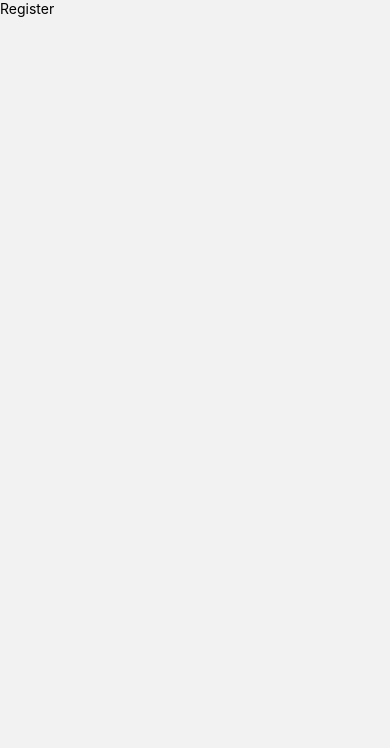
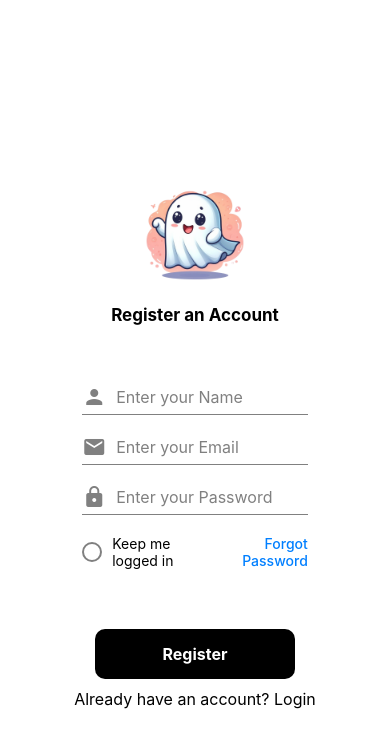
Before and after one commit to AnukulPr1me/Project-PixGen, a React Native app: screen /Register in a window 390 px wide. Shown: the top 748 px of the page. Built offline with nearby package versions, Linux system fonts and the light colour scheme.

Commit message:
Register screen

```diff
--- a/Pages/Login.js
+++ b/Pages/Login.js
@@ -3,6 +3,7 @@ import { StyleSheet, Text, View, SafeAreaView, Image, KeyboardAvoidingView, Text
 import Icon from 'react-native-vector-icons/MaterialIcons';
 
 const logoImage = require('../img/pixgen_logo.png');
+const logoImg = require('../img/PixGen.png')
 
 const Login = ({ navigation }) => {
   const [email, setEmail] = useState('');
@@ -16,18 +17,18 @@ const Login = ({ navigation }) => {
 
   return (
     <SafeAreaView style={{ flex: 1, backgroundColor: 'white', alignItems: 'center' }}>
-      <View style={{ marginTop: 50 }}>
-        <Image
-          style={{ width: 150, height: 100, resizeMode: 'contain' }}
-          source={logoImage}
-        />
-      </View>
+      <KeyboardAvoidingView style={{ flex: 1, alignItems: 'center', justifyContent: 'center', width: '100%' }}>
+        <View style={{ marginTop: 50, alignItems: 'center' }}>
+          <Image
+            style={{ width: 150, height: 100, resizeMode: 'contain' }}
+            source={logoImg}
+          />
+        </View>
 
-      <KeyboardAvoidingView style={{ flex: 1, alignItems: 'center', justifyContent: 'center' }}>
-        <Text style={{ fontSize: 17, fontWeight: 'bold', marginTop: 20, marginBottom: 20 }}>Login to your Account</Text>
+        <View style={{ width: '80%', alignItems: 'center' }}>
+          <Text style={{ fontSize: 17, fontWeight: 'bold', marginTop: 20, marginBottom: 20, textAlign: 'center' }}>Login to your Account</Text>
 
-        <View style={{ marginVertical: 20, width: '80%' }}>
-          <View style={{ flexDirection: 'row', alignItems: 'center', borderBottomWidth: 1, borderBottomColor: 'gray', paddingBottom: 5 }}>
+          <View style={{ flexDirection: 'row', alignItems: 'center', borderBottomWidth: 1, borderBottomColor: 'gray', paddingBottom: 5, width: '100%' }}>
             <Icon
               name="email"
               size={24}
@@ -43,7 +44,7 @@ const Login = ({ navigation }) => {
             />
           </View>
 
-          <View style={{ flexDirection: 'row', alignItems: 'center', borderBottomWidth: 1, borderBottomColor: 'gray', paddingBottom: 5, marginTop: 20 }}>
+          <View style={{ flexDirection: 'row', alignItems: 'center', borderBottomWidth: 1, borderBottomColor: 'gray', paddingBottom: 5, marginTop: 20, width: '100%' }}>
             <Icon
               name="lock"
               size={24}
@@ -60,12 +61,12 @@ const Login = ({ navigation }) => {
             />
           </View>
 
-          <View style={{ flexDirection: 'row', alignItems: 'center', justifyContent: 'space-between', marginTop: 20 }}>
-            <TouchableOpacity onPress={() => setRememberMe(!rememberMe)} style={{ flexDirection: 'row', alignItems: 'center' }}>
-              <View style={[styles.checkbox, rememberMe && styles.checked]} />
-              <Text>Keep me logged in</Text>
+          <View style={{ flexDirection: 'row', alignItems: 'center', justifyContent: 'space-between', marginTop: 20, width: '100%' }}>
+            <TouchableOpacity onPress={() => setRememberMe(!rememberMe)} style={[styles.checkbox, rememberMe && styles.checked]}>
+              {rememberMe && <Icon name="done" size={14} color="white" />}
             </TouchableOpacity>
-            <Text style={{ fontWeight: '500', color: '#007FFF' }}>  Forgot Password</Text>
+            <Text>Keep me logged in</Text>
+            <Text style={{ fontWeight: '500', color: '#007FFF', textAlign: 'right' }}>  Forgot Password</Text>
           </View>
         </View>
 
@@ -115,7 +116,7 @@ const styles = StyleSheet.create({
     marginRight: 10,
   },
   checked: {
-    backgroundColor: 'black',
+    backgroundColor: 'gray',
   },
 });
 
--- a/Pages/Register.js
+++ b/Pages/Register.js
@@ -1,14 +1,173 @@
-import { StyleSheet, Text, View } from 'react-native'
-import React from 'react'
+import React, { useState } from 'react';
+import { StyleSheet, Text, View, SafeAreaView, Image, KeyboardAvoidingView, TextInput, Pressable, TouchableOpacity, Alert } from 'react-native';
+import Icon from 'react-native-vector-icons/MaterialIcons';
 
-const Register = () => {
+const logoImage = require('../img/pixgen_logo.png');
+const logoImg = require('../img/PixGen.png');
+
+const Register = ({ navigation }) => {
+  const [name, setName] = useState('');
+  const [email, setEmail] = useState('');
+  const [password, setPassword] = useState('');
+  const [rememberMe, setRememberMe] = useState(false);
+
+  const handleRegister = () => {
+    // Implement registration logic
+    console.log('Registering...');
+
+    // Example of registering using fetch API
+    fetch('http://localhost:3000/register', {
+      method: 'POST',
+      headers: {
+        'Content-Type': 'application/json',
+      },
+      body: JSON.stringify({
+        name: name,
+        email: email,
+        password: password,
+      }),
+    })
+      .then(response => response.json())
+      .then(data => {
+        console.log('Registration response:', data);
+        Alert.alert('Registration successful', 'You have been registered successfully');
+        // Reset input fields
+        setName('');
+        setEmail('');
+        setPassword('');
+      })
+      .catch(error => {
+        console.error('Error during registration:', error);
+        Alert.alert('Registration failed', 'An error occurred during registration');
+      });
+  };
+
   return (
-    <View>
-      <Text>Register</Text>
-    </View>
-  )
+    <SafeAreaView style={{ flex: 1, backgroundColor: 'white', alignItems: 'center' }}>
+      <KeyboardAvoidingView style={{ flex: 1, alignItems: 'center', justifyContent: 'center' }} behavior="padding">
+        <View style={{ marginTop: 50 }}>
+          <Image
+            style={{ width: 150, height: 100, resizeMode: 'contain' }}
+            source={logoImg}
+          />
+        </View>
+
+        <Text style={{ fontSize: 17, fontWeight: 'bold', marginTop: 20, marginBottom: 20 }}>Register an Account</Text>
+
+        <View style={{ marginVertical: 20, width: '80%' }}>
+          <View style={styles.inputContainer}>
+            <Icon
+              name="person"
+              size={24}
+              color="gray"
+              style={{ marginRight: 10 }}
+            />
+            <TextInput
+              value={name}
+              onChangeText={text => setName(text)}
+              placeholder="Enter your Name"
+              placeholderTextColor="gray"
+              style={{ flex: 1, color: 'gray', fontSize: 16 }}
+            />
+          </View>
+
+          <View style={styles.inputContainer}>
+            <Icon
+              name="email"
+              size={24}
+              color="gray"
+              style={{ marginRight: 10 }}
+            />
+            <TextInput
+              value={email}
+              onChangeText={text => setEmail(text)}
+              placeholder="Enter your Email"
+              placeholderTextColor="gray"
+              style={{ flex: 1, color: 'gray', fontSize: 16 }}
+            />
+          </View>
+
+          <View style={styles.inputContainer}>
+            <Icon
+              name="lock"
+              size={24}
+              color="gray"
+              style={{ marginRight: 10 }}
+            />
+            <TextInput
+              value={password}
+              onChangeText={text => setPassword(text)}
+              placeholder="Enter your Password"
+              placeholderTextColor="gray"
+              secureTextEntry={true}
+              style={{ flex: 1, color: 'gray', fontSize: 16 }}
+            />
+          </View>
+
+          <View style={{ flexDirection: 'row', alignItems: 'center', justifyContent: 'space-between', marginTop: 20 }}>
+            <TouchableOpacity onPress={() => setRememberMe(!rememberMe)} style={[styles.checkbox, rememberMe && styles.checked]}>
+              {rememberMe && <Icon name="done" size={14} color="white" />}
+            </TouchableOpacity>
+            <Text>Keep me logged in</Text>
+            <Text style={{ fontWeight: '500', color: '#007FFF', textAlign: 'right' }}>  Forgot Password</Text>
+          </View>
+        </View>
+
+        <Pressable
+          onPress={handleRegister}
+          style={{
+            width: 200,
+            backgroundColor: 'black',
+            padding: 15,
+            marginTop: 40,
+            borderRadius: 10,
+          }}
+        >
+          <Text
+            style={{
+              textAlign: 'center',
+              fontWeight: 'bold',
+              fontSize: 16,
+              color: 'white',
+            }}
+          >
+            Register
+          </Text>
+        </Pressable>
+
+        <Pressable
+          onPress={() => navigation.navigate('Login')}
+          style={{ marginTop: 10 }}
+        >
+          <Text style={{ textAlign: 'center', fontSize: 16 }}>Already have an account? Login</Text>
+        </Pressable>
+      </KeyboardAvoidingView>
+    </SafeAreaView>
+  );
 }
 
-export default Register
+const styles = StyleSheet.create({
+  inputContainer: {
+    flexDirection: 'row',
+    alignItems: 'center',
+    borderBottomWidth: 1,
+    borderBottomColor: 'gray',
+    paddingBottom: 5,
+    marginTop: 20,
+  },
+  checkbox: {
+    width: 20,
+    height: 20,
+    borderWidth: 2,
+    borderColor: 'gray',
+    borderRadius: 10,
+    marginRight: 10,
+    alignItems: 'center',
+    justifyContent: 'center',
+  },
+  checked: {
+    backgroundColor: 'gray',
+  },
+});
 
-const styles = StyleSheet.create({})
+export default Register;
```
Also changed, not shown: img/PixGen.png (added).
